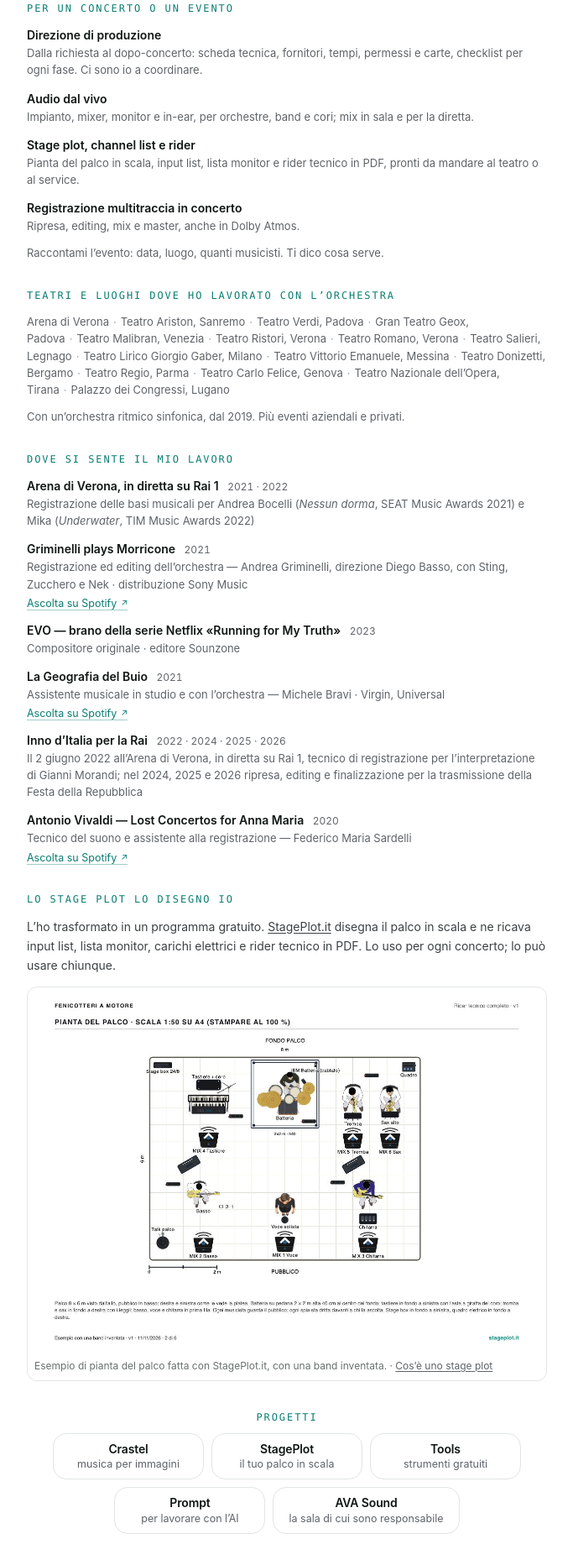
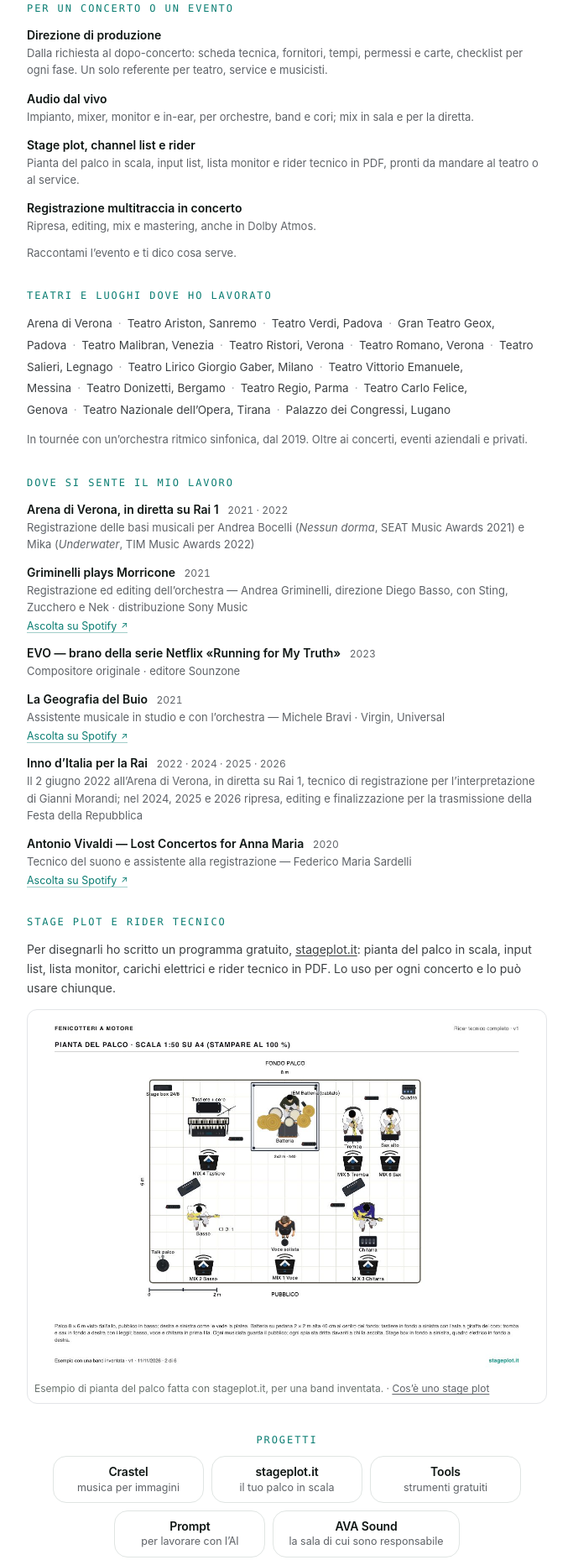
Before and after one commit to castelsim/simonecastellan, a plain HTML site: page index.html in a window 1280 px wide. Shown: the part 436-2294 px from the top of the page at 84% size, without its empty margins (298-981 px from the left). Drawn offline with Linux system fonts and the light colour scheme.

Commit message:
Home: testi rivisti (ripetizioni, formule dei titoli come nel CV, luoghi in lista, stageplot.it)
- riga sotto il nome: non ripete più il titolo; niente «Veneto» a capo da solo
- servizi: «Ci sono io a coordinare» → «Un solo referente per teatro, service e musicisti»; «master» → «mastering»
- luoghi: elenco come <ul> (i lettori di schermo non leggono più «punto» 14 volte); titolo e nota senza doppione «l'orchestra / un'orchestra»; «Più eventi» → «Oltre ai concerti»
- stage plot: titolo «Stage plot e rider tecnico», frase riscritta; marchio «stageplot.it» col .it (anche nel riquadro Progetti); l'immagine si apre a grandezza piena (utile a 390 px)
- chi è: «dal 2019» non più due volte; diploma e idoneità con le formule del CV (II livello, «A. Steffani», 110/110 e lode; «F. Venezze», procedura comparativa pubblica)
- contatti: la domanda non duplica la chiusura dei servizi

Co-Authored-By: Claude Opus 5.5 <noreply@anthropic.com>
Claude-Session: https://claude.ai/code/session_01Af3znAY4Nxf9p4nvhDNekQ

```diff
--- a/index.html
+++ b/index.html
@@ -520,13 +520,15 @@
     /* ── Nuova home del 16/11/2026: servizi, luoghi, stage plot, contatti ── */
     .cta-hero{width:auto; min-width:var(--largo-tasto); padding:0 28px}
     .sub{max-width:640px}
-    .luoghi-elenco{display:block; font-size:13.5px; line-height:1.9; color:#3c4043}
-    .luoghi-elenco em{font-style:normal; color:#9aa0a6; margin:0 5px}
+    .crediti ul.luoghi-elenco{display:block; font-size:13.5px; line-height:1.9; color:#3c4043}
+    .crediti ul.luoghi-elenco li{display:inline; margin:0}
+    .crediti ul.luoghi-elenco li:not(:last-child)::after{content:"·"; color:#9aa0a6; margin:0 7px}
     .nota-luoghi{margin-top:12px; font-size:13px; color:#5f6368; line-height:1.55}
     .crediti .testo{display:block; font-size:14px; line-height:1.65; color:#3c4043}
     .crediti .testo a{color:#3c4043; text-decoration:underline; text-underline-offset:2px}
     .crediti .testo a:hover{color:#0a7d72}
     .sp-fig{margin:14px 0 0; border:1px solid #e3e5e8; border-radius:12px; background:#fff; padding:8px}
+    .sp-fig a.sp-zoom{display:block}
     .sp-fig img{display:block; width:100%; height:auto; border-radius:6px}
     .sp-fig figcaption{font-size:12px; color:#68716d; margin-top:8px; line-height:1.5}
     .sp-fig a{color:#5f6368; text-decoration:underline; text-underline-offset:2px}
@@ -581,7 +583,7 @@
          registrazione, mix (anche Atmos), audio live — e per chi. Ogni parola
          corrisponde a un fatto in CARRIERA AFAM/FATTI_CONFERMATI.md. -->
     <h1>Simone Castellan<span class="lead">Sound engineer e direttore di produzione di concerti ed eventi</span></h1>
-    <p class="sub">Audio dal vivo, registrazione e direzione di produzione per concerti con orchestra ed eventi.<br>Cassola (VI) · tecnico di un’orchestra ritmico sinfonica · sala Dolby Atmos 7.1.4 a Castelfranco Veneto</p>
+    <p class="sub">Audio dal vivo, registrazione e organizzazione tecnica per orchestre, band ed eventi.<br>Cassola (VI) · con un’orchestra ritmico sinfonica dal&nbsp;2019 · sala Dolby Atmos 7.1.4 a Castelfranco&nbsp;Veneto</p>
 
     <!-- ── LA FASCIA DELLE CREDENZIALI ──────────────────────────────────────
          Stavano tutte nel paragrafo in fondo, sotto la piega: chi guardava la
@@ -660,21 +662,21 @@
       <h2>Per un concerto o un evento</h2>
       <ul>
         <li><b>Direzione di produzione</b>
-          <span>Dalla richiesta al dopo-concerto: scheda tecnica, fornitori, tempi, permessi e carte, checklist per ogni fase. Ci sono io a coordinare.</span></li>
+          <span>Dalla richiesta al dopo-concerto: scheda tecnica, fornitori, tempi, permessi e carte, checklist per ogni fase. Un solo referente per teatro, service e musicisti.</span></li>
         <li><b>Audio dal vivo</b>
           <span>Impianto, mixer, monitor e in-ear, per orchestre, band e cori; mix in sala e per la diretta.</span></li>
         <li><b>Stage plot, channel list e rider</b>
           <span>Pianta del palco in scala, input list, lista monitor e rider tecnico in PDF, pronti da mandare al teatro o al service.</span></li>
         <li><b>Registrazione multitraccia in concerto</b>
-          <span>Ripresa, editing, mix e master, anche in Dolby Atmos.</span></li>
+          <span>Ripresa, editing, mix e mastering, anche in Dolby Atmos.</span></li>
       </ul>
-      <p class="nota-luoghi">Raccontami l’evento: data, luogo, quanti musicisti. Ti dico cosa serve.</p>
+      <p class="nota-luoghi">Raccontami l’evento e ti dico cosa serve.</p>
     </section>
 
     <section class="crediti" aria-label="Dove ho lavorato">
-      <h2>Teatri e luoghi dove ho lavorato con l’orchestra</h2>
-      <span class="luoghi-elenco">Arena di Verona<em>·</em>Teatro Ariston, Sanremo<em>·</em>Teatro Verdi, Padova<em>·</em>Gran Teatro Geox, Padova<em>·</em>Teatro Malibran, Venezia<em>·</em>Teatro Ristori, Verona<em>·</em>Teatro Romano, Verona<em>·</em>Teatro Salieri, Legnago<em>·</em>Teatro Lirico Giorgio Gaber, Milano<em>·</em>Teatro Vittorio Emanuele, Messina<em>·</em>Teatro Donizetti, Bergamo<em>·</em>Teatro Regio, Parma<em>·</em>Teatro Carlo Felice, Genova<em>·</em>Teatro Nazionale dell’Opera, Tirana<em>·</em>Palazzo dei Congressi, Lugano</span>
-      <p class="nota-luoghi">Con un’orchestra ritmico sinfonica, dal 2019. Più eventi aziendali e privati.</p>
+      <h2>Teatri e luoghi dove ho lavorato</h2>
+      <ul class="luoghi-elenco"><li>Arena di Verona</li><li>Teatro Ariston, Sanremo</li><li>Teatro Verdi, Padova</li><li>Gran Teatro Geox, Padova</li><li>Teatro Malibran, Venezia</li><li>Teatro Ristori, Verona</li><li>Teatro Romano, Verona</li><li>Teatro Salieri, Legnago</li><li>Teatro Lirico Giorgio Gaber, Milano</li><li>Teatro Vittorio Emanuele, Messina</li><li>Teatro Donizetti, Bergamo</li><li>Teatro Regio, Parma</li><li>Teatro Carlo Felice, Genova</li><li>Teatro Nazionale dell’Opera, Tirana</li><li>Palazzo dei Congressi, Lugano</li></ul>
+      <p class="nota-luoghi">In tournée con un’orchestra ritmico sinfonica, dal 2019. Oltre ai concerti, eventi aziendali e privati.</p>
     </section>
 
 
@@ -723,13 +725,13 @@
       </ul>
     </section>
 
-    <section class="crediti" aria-label="StagePlot">
-      <h2>Lo stage plot lo disegno io</h2>
-      <span class="testo">L’ho trasformato in un programma gratuito. <a href="https://stageplot.it/" target="_blank" rel="noopener">StagePlot.it</a> disegna il palco in scala e ne ricava input list, lista monitor, carichi elettrici e rider tecnico in PDF. Lo uso per ogni concerto; lo può usare chiunque.</span>
+    <section class="crediti" aria-label="Stage plot">
+      <h2>Stage plot e rider tecnico</h2>
+      <span class="testo">Per disegnarli ho scritto un programma gratuito, <a href="https://stageplot.it/" target="_blank" rel="noopener">stageplot.it</a>: pianta del palco in scala, input list, lista monitor, carichi elettrici e rider tecnico in PDF. Lo uso per ogni concerto e lo può usare chiunque.</span>
       <figure class="sp-fig">
-        <img src="/img/esempio-stage-plot.jpg" width="1200" height="849" loading="lazy" decoding="async"
-             alt="Pianta di un palco 8 per 6 metri vista dall’alto, in scala 1:50, con batteria su pedana, tastiere, tromba, sax, basso, chitarra, voce solista e le spie di ascolto, ciascuna con il proprio nome.">
-        <figcaption>Esempio di pianta del palco fatta con StagePlot.it, con una band inventata. · <a href="https://stageplot.it/guida/cos-e-uno-stage-plot/" target="_blank" rel="noopener">Cos’è uno stage plot</a></figcaption>
+        <a href="/img/esempio-stage-plot.jpg" class="sp-zoom" aria-label="Apri l’esempio di stage plot a grandezza piena"><img src="/img/esempio-stage-plot.jpg" width="1200" height="849" loading="lazy" decoding="async"
+             alt="Pianta di un palco 8 per 6 metri vista dall’alto, in scala 1:50, con batteria su pedana, tastiere, tromba, sax, basso, chitarra, voce solista e le spie di ascolto, ciascuna con il proprio nome."></a>
+        <figcaption>Esempio di pianta del palco fatta con stageplot.it, per una band inventata. · <a href="https://stageplot.it/guida/cos-e-uno-stage-plot/" target="_blank" rel="noopener">Cos’è uno stage plot</a></figcaption>
       </figure>
     </section>
 
@@ -753,12 +755,12 @@
           <span class="p-nome">Crastel</span><span class="p-cosa">musica per immagini</span>
         </a>
         <a class="progetto" href="https://stageplot.it/" target="_blank" rel="noopener"
-           data-p="StagePlot" aria-label="StagePlot.it, il tuo palco in scala — si apre in una nuova scheda">
+           data-p="StagePlot" aria-label="stageplot.it, il tuo palco in scala — si apre in una nuova scheda">
           <!-- «in scala» torna: è il fatto tecnico che distingue StagePlot da un
                disegno qualsiasi, e stava già in due punti del sito («disegnare
                stage plot in scala reale» nel profilo, «stage plot in scala» in
                /tools/). Era uscito dalla home nella riscrittura del 15/08. -->
-          <span class="p-nome">StagePlot</span><span class="p-cosa">il tuo palco in scala</span>
+          <span class="p-nome">stageplot.it</span><span class="p-cosa">il tuo palco in scala</span>
         </a>
         <a class="progetto" href="/tools/" data-p="Tools"
            aria-label="Tools, strumenti utili in locale">
@@ -802,7 +804,7 @@
            in coda (testo ridotto a metà); richiudibile — scartata: a un
            contenuto che si apre con un clic i motori danno meno peso di uno
            visibile, e qui è proprio il testo che serviva. -->
-      <p>Simone Castellan è un <strong>sound engineer e direttore di produzione</strong> di concerti ed eventi. Lavora dal 2019 con un’orchestra ritmico sinfonica e cura la parte tecnica, dallo stage plot al palco, dal mixer alla registrazione: ripresa multitraccia, editing, mix stereo e in Dolby Atmos, mastering per discografia, televisione e broadcast. Dal 2019 è responsabile operativo di una sala di mix Dolby Atmos 7.1.4 certificata a Castelfranco Veneto. È diplomato in Musica elettronica al Conservatorio di Castelfranco Veneto (110 e lode) ed è idoneo nella procedura comparativa del Conservatorio di Rovigo per l’a.a. 2025/26. Vive e lavora a Cassola, in provincia di Vicenza.</p>
+      <p>Simone Castellan è un <strong>sound engineer e direttore di produzione</strong> di concerti ed eventi. Dal 2019 lavora con un’orchestra ritmico sinfonica e ne cura la parte tecnica, dallo stage plot al palco, dal mixer alla registrazione: ripresa multitraccia, editing, mix stereo e in Dolby Atmos, mastering per discografia, televisione e broadcast. Dallo stesso anno è responsabile operativo di una sala di mix Dolby Atmos 7.1.4 certificata a Castelfranco Veneto. Ha il diploma accademico di II livello in Musica elettronica del Conservatorio «A. Steffani» di Castelfranco Veneto (110/110 e lode) ed è idoneo nella procedura comparativa pubblica del Conservatorio «F. Venezze» di Rovigo per l’a.a. 2025/26. Vive e lavora a Cassola, in provincia di Vicenza.</p>
 
       <p>Dal vivo: referente tecnico per le produzioni complete, registrazione multitraccia in concerto,
         sonorizzazione di eventi e produzioni televisive,
@@ -825,7 +827,7 @@
          momento in cui una domanda diretta costa meno di un modulo. -->
     <section class="contatti-blocco" id="contatti" aria-label="Contatti">
       <h2>Contatti</h2>
-      <p class="dom">Hai un concerto o un evento da produrre? Scrivimi data, luogo e quanti musicisti.</p>
+      <p class="dom">Hai un concerto o un evento da produrre? Scrivimi data, luogo e quanti musicisti: ti mando un preventivo.</p>
       <a class="cta cta-hero" id="ctaFine"
          href="https://wa.me/393404579244?text=Ciao%20Simone%2C%20ti%20scrivo%20dal%20tuo%20sito%3A%20vorrei%20organizzare%20un%20concerto%20o%20un%20evento%20il%20%E2%80%A6%20a%20%E2%80%A6"
          target="_blank" rel="noopener"
@@ -835,11 +837,11 @@
         <a id="vcard" href="/simone-castellan.vcf" download>Scarica la scheda contatto (vCard)</a>
       </div>
       <p class="askline">Preferisci farti raccontare chi sono? La domanda è già pronta.</p>
-    <div class="pills" id="pills"></div>
-    <noscript>
-      <p class="ns">Il pulsante di ChatGPT richiede JavaScript. Il profilo completo è leggibile qui:
-        <a href="/profilo/">simonecastellan.com/profilo</a></p>
-    </noscript>
+      <div class="pills" id="pills"></div>
+      <noscript>
+        <p class="ns">Il pulsante di ChatGPT richiede JavaScript. Il profilo completo è leggibile qui:
+          <a href="/profilo/">simonecastellan.com/profilo</a></p>
+      </noscript>
     </section>
     </div><!-- /.sotto -->
 
```
